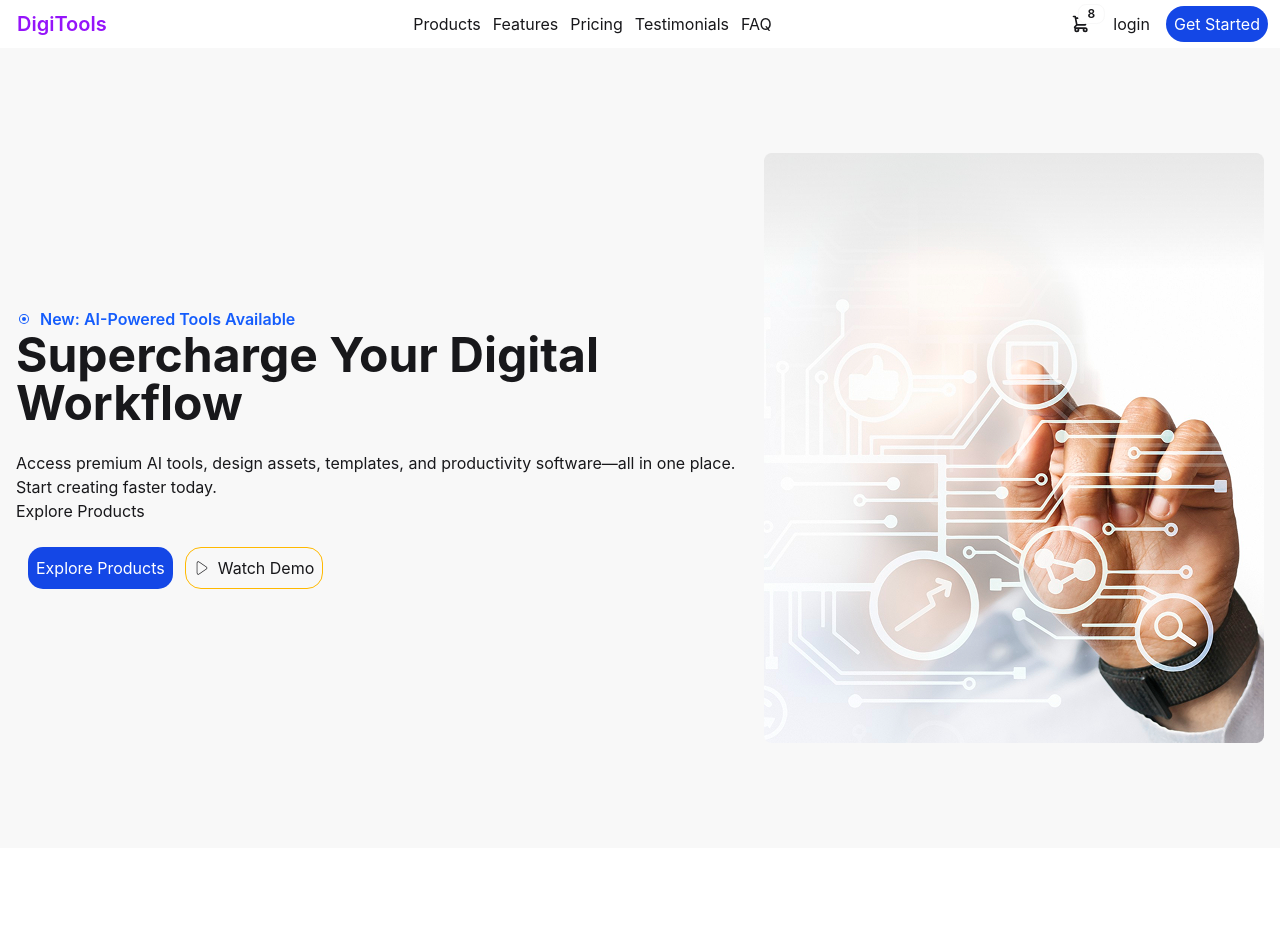
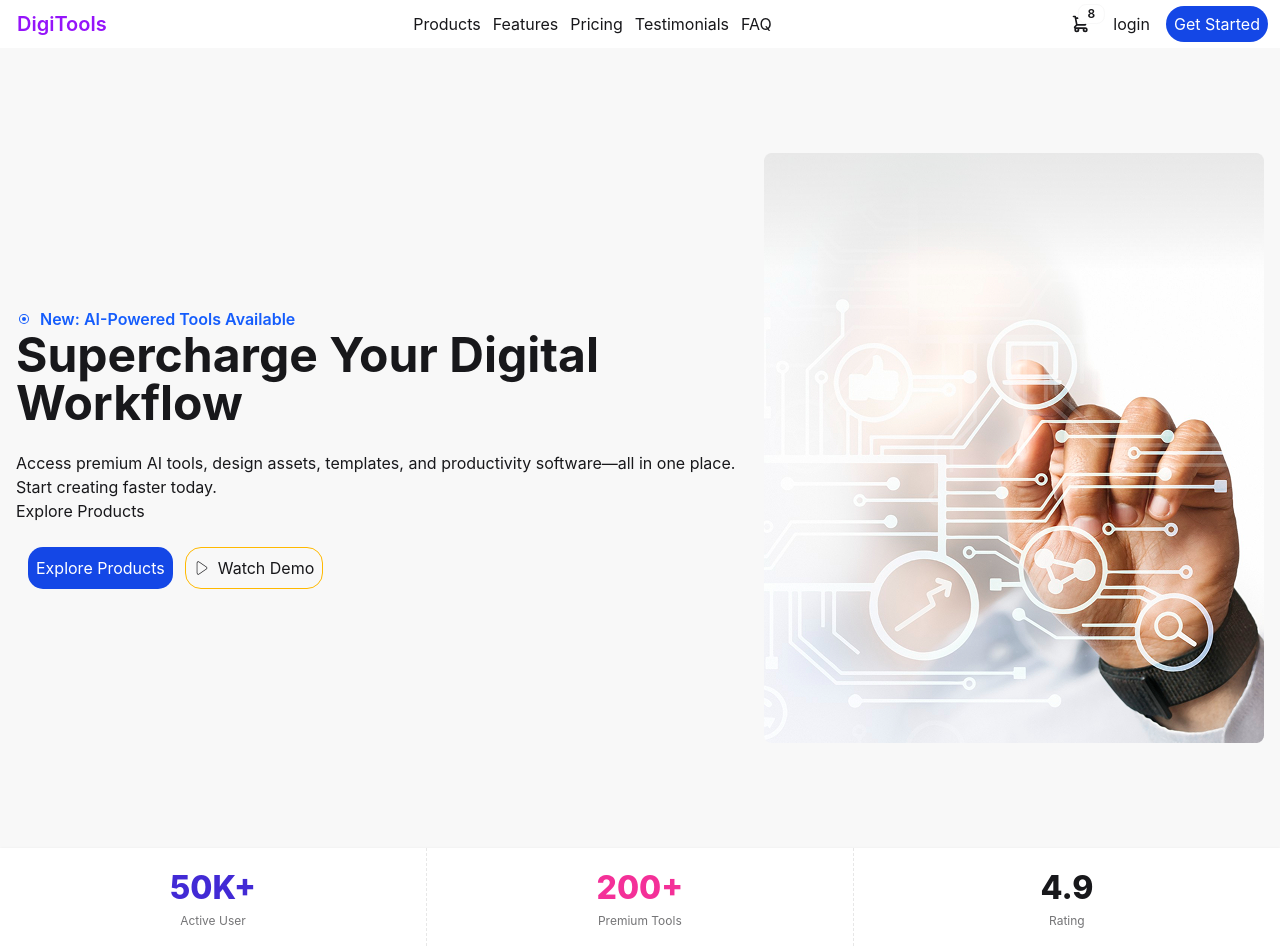
Before and after one commit to usamabinmah12/Digital-Tools-Platform, a React (Vite) app: page / in a window 1280 px wide. Before the commit the page ends 848 px from the top, so only its background shows below. Built offline with nearby package versions, Linux system fonts and the light colour scheme.

Commit message:
Stat added

```diff
--- a/src/App.jsx
+++ b/src/App.jsx
@@ -2,7 +2,7 @@ import { ToastContainer } from 'react-toastify'
 import './App.css'
 import Navbar from './components/Navbar'
 import Banner from './components/Banner'
-// import Stat from './components/Stat'
+ import Stat from './components/Stat'
 
 
 function App() {
@@ -12,7 +12,7 @@ function App() {
     <>
       <Navbar></Navbar>
       <Banner></Banner>
-      {/* <Stat></Stat>  */}
+      <Stat></Stat>
     </>
   )
 }
--- a/src/components/Stat.jsx
+++ b/src/components/Stat.jsx
@@ -0,0 +1,34 @@
+import React from "react";
+
+const Stat = () => {
+  return (
+    <div  className="container mx-auto  justify-center items-center">
+      <div className="flex shadow">
+        <div className="stat  flex flex-col items-center">
+          <div className="stat-figure text-primary items-center">
+
+          </div>
+
+          <div className="stat-value text-primary">50K+</div>
+          <div className="stat-desc">Active User</div>
+        </div>
+
+        <div className="stat  flex flex-col items-center">
+
+
+          <div className="stat-value text-secondary ">200+</div>
+          <div className="stat-desc">Premium Tools</div>
+        </div>
+
+        <div className="stat  flex flex-col items-center">
+
+          <div className="stat-value">4.9</div>
+          <div className="stat-title">Rating</div>
+
+        </div>
+      </div>
+    </div>
+  );
+};
+
+export default Stat;
```
